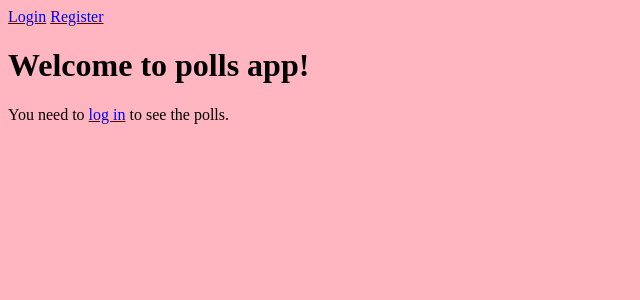
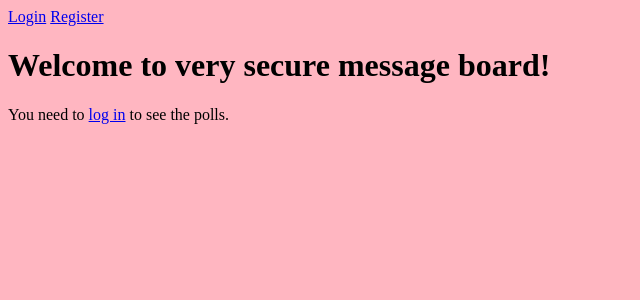
Before and after one commit to savalre/cybersec_project_1, a Django app: page /polls/ in a window 1280 px wide. Shown: the top 300 px of the page, without its empty margins (0-640 px from the left). Run offline with Django 4.2, Linux system fonts and the light colour scheme.

Commit message:
refactored to messages

```diff
--- a/mysite/polls/admin.py
+++ b/mysite/polls/admin.py
@@ -1,4 +1,4 @@
 from django.contrib import admin
-from .models import Question
+from .models import Message
 
-admin.site.register(Question)
+admin.site.register(Message)
--- a/mysite/polls/models.py
+++ b/mysite/polls/models.py
@@ -6,7 +6,7 @@ from django import forms
 from django.contrib.auth.forms import UserCreationForm, AuthenticationForm
 from django.contrib.auth.models import User
 
-class Question(models.Model):
+class Message(models.Model):
     question_text = models.CharField(max_length=200)
     pub_date = models.DateTimeField('date published')
 
@@ -18,7 +18,7 @@ class Question(models.Model):
         return now - datetime.timedelta(days=1) <= self.pub_date <= now
 
 class Choice(models.Model):
-    question = models.ForeignKey(Question, on_delete=models.CASCADE)
+    question = models.ForeignKey(Message, on_delete=models.CASCADE)
     choice_text = models.CharField(max_length=200)
     votes = models.IntegerField(default=0)
 
@@ -36,7 +36,7 @@ class LoginForm(forms.Form):
 
 class QuestionForm(forms.ModelForm):
     class Meta:
-        model = Question
+        model = Message
         fields = ['question_text', 'pub_date']
         widgets = {
             'pub_date': forms.DateTimeInput(attrs={'type': 'datetime-local'}),
--- a/mysite/polls/templates/polls/create_poll.html
+++ b/mysite/polls/templates/polls/create_poll.html
@@ -3,10 +3,10 @@
 
 <html>
 <head>
-    <title>Create Poll</title>
+    <title>Send message</title>
 </head>
 <body>
-    <h1>Create a New Poll</h1>
+    <h1>Create a New Message</h1>
     <form method="post">
         {% csrf_token %}
         {{ form.as_p }}
--- a/mysite/polls/templates/polls/index.html
+++ b/mysite/polls/templates/polls/index.html
@@ -10,24 +10,27 @@
   <a href="{% url 'polls:signup' %}">Register</a>
 {% endif %}
 
-<h1>Welcome to polls app!</h1>
+<h1>Welcome to very secure message board!</h1>
 
 {% if user.is_authenticated %}
     {% if latest_question_list %}
         <table>
             <tr>
-                <th>Questions</th>
+                <th>Message</th>
+                <th>Time</th>
             </tr>
             {% for question in latest_question_list %}
             <tr>
-                <td><a href="{% url 'polls:detail' question.id %}">{{ question.question_text }}</a></td>
+                <td>{{ question.question_text }}</td>
+                <td>{{ question.pub_date }}</td>
             </tr>
             {% endfor %}
         </table>
     {% else %}
         <p>No polls are available.</p>
     {% endif %}
-    <a href="{% url 'polls:create' %}" class="button">Create New Poll</a>
+    <br>
+    <a href="{% url 'polls:create' %}">Post a message</a>
 {% else %}
     <p>You need to <a href="{% url 'polls:login' %}">log in</a> to see the polls.</p>
 {% endif %}
--- a/mysite/polls/views.py
+++ b/mysite/polls/views.py
@@ -4,24 +4,24 @@ from django.http import HttpResponseRedirect
 from django.urls import reverse
 from django.views import generic
 from django.utils import timezone
-from .models import Choice, Question, SignupForm, LoginForm, QuestionForm
+from .models import Choice, Message, SignupForm, LoginForm, QuestionForm
 
 class IndexView(generic.ListView):
     template_name = 'polls/index.html'
     context_object_name = 'latest_question_list'
 
     def get_queryset(self):
-        return Question.objects.filter(pub_date__lte=timezone.now()).order_by('-pub_date')[:5]
+        return Message.objects.filter(pub_date__lte=timezone.now()).order_by('-pub_date')[:5]
 
 class DetailView(generic.DetailView):
-    model = Question
+    model = Message
     template_name = 'polls/detail.html'
 
     def get_queryset(self):
-        return Question.objects.filter(pub_date__lte=timezone.now())
+        return Message.objects.filter(pub_date__lte=timezone.now())
 
 class ResultsView(generic.DetailView):
-    model = Question
+    model = Message
     template_name = 'polls/results.html'
 
 def user_signup(request):
@@ -53,20 +53,20 @@ def user_logout(request):
     return redirect('polls:login')
 
 def index(request):
-    latest_question_list = Question.objects.order_by('-pub_date')[:5]
+    latest_question_list = Message.objects.order_by('-pub_date')[:5]
     context = {'latest_question_list': latest_question_list}
     return render(request, 'polls/index.html', context)
 
 def detail(request, question_id):
-    question = get_object_or_404(Question, pk=question_id)
+    question = get_object_or_404(Message, pk=question_id)
     return render(request, 'polls/detail.html', {'question': question})
 
 def results(request, question_id):
-    question = get_object_or_404(Question, pk=question_id)
+    question = get_object_or_404(Message, pk=question_id)
     return render(request, 'polls/results.html', {'question': question})
 
 def vote(request, question_id):
-    question = get_object_or_404(Question, pk=question_id)
+    question = get_object_or_404(Message, pk=question_id)
     try:
         selected_choice = question.choice_set.get(pk=request.POST['choice'])
     except (KeyError, Choice.DoesNotExist):
```
Also changed, not shown: mysite/db.sqlite3, mysite/polls/migrations/0002_rename_question_message.py (added).
